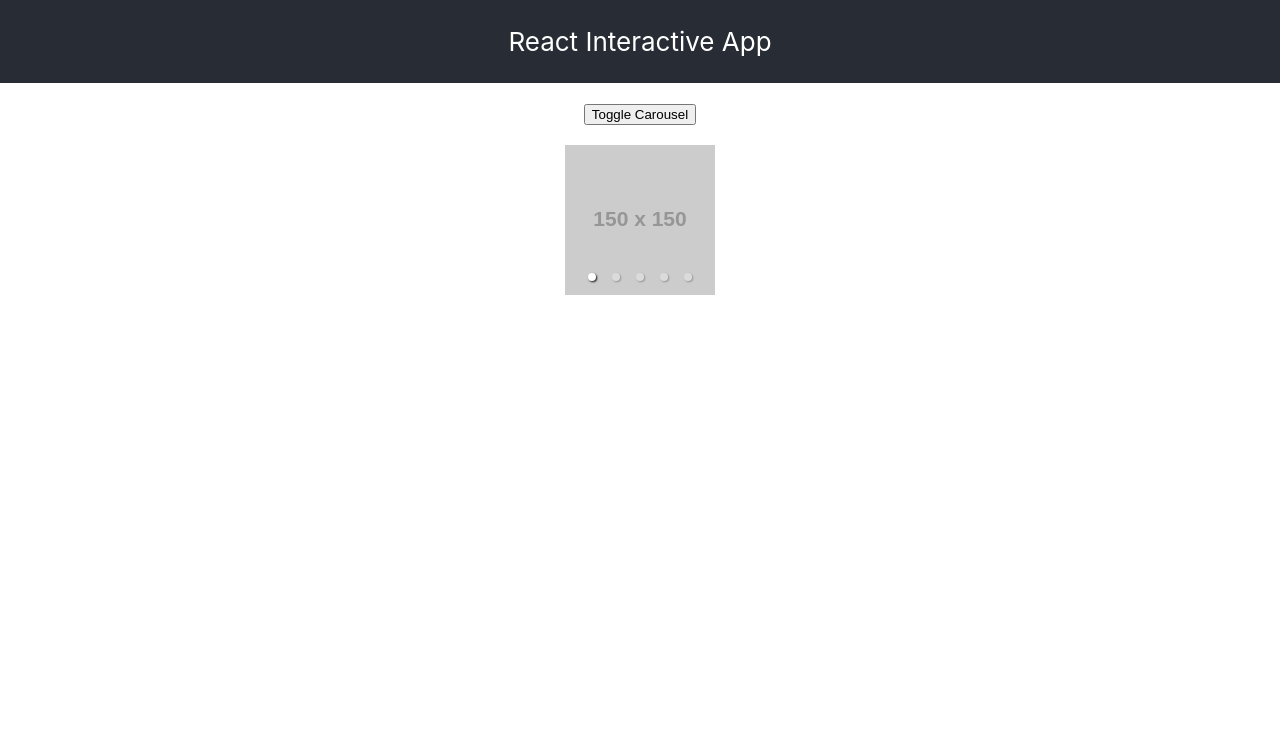
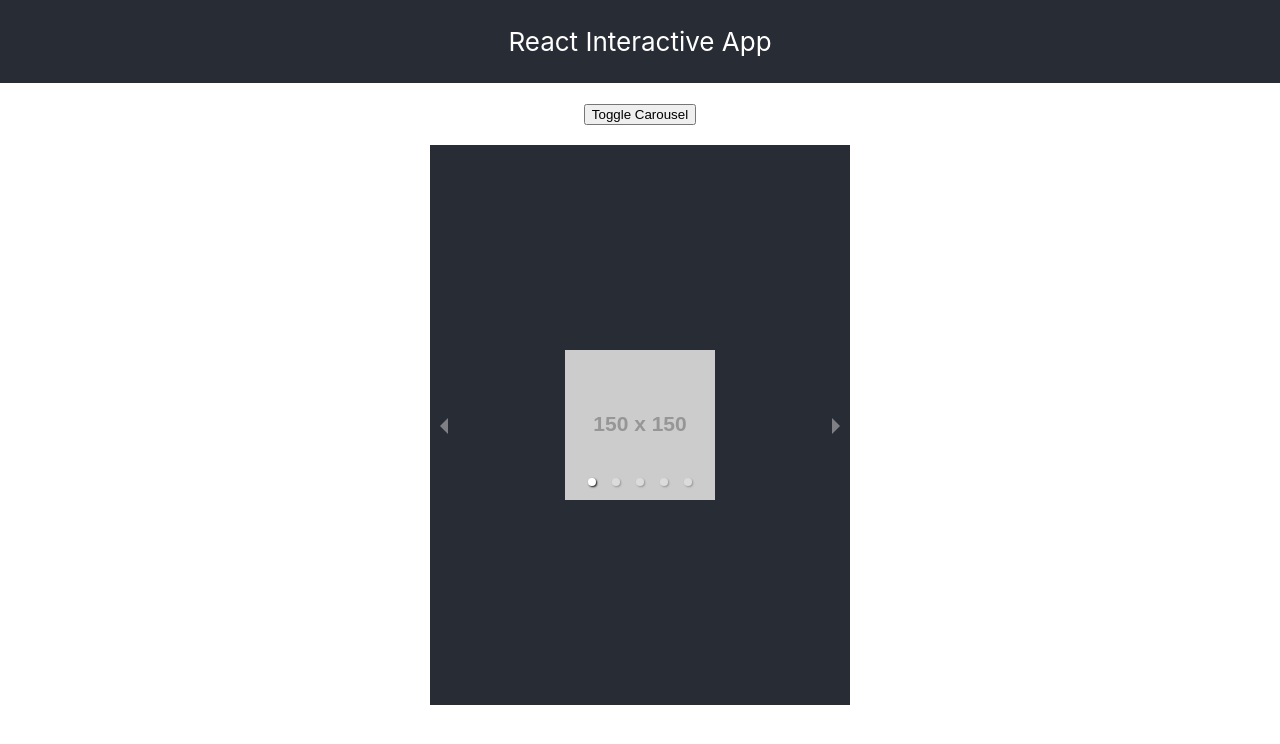
Before and after one commit to mcs2515/react-interactive-app, a React (Create React App) app: page / in a window 1280 px wide. Both pictures are taken after a click on the button "Toggle Carousel". Shown: the top 744 px of the page. Built offline with nearby package versions, Linux system fonts and the light colour scheme.

Commit message:
added content div and css tweaking

```diff
--- a/src/App.js
+++ b/src/App.js
@@ -12,7 +12,7 @@ function App() {
         <p>React Interactive App</p>
       </header>
       <button onClick={carouselClickHandler}>Toggle Carousel</button>
-      {showCarousel ? <ImageCarousel /> : null}
+      <div className="App-Content">{showCarousel ? <ImageCarousel /> : null}</div>
     </div>
   );
 }
--- a/src/Carousel.js
+++ b/src/Carousel.js
@@ -13,19 +13,19 @@ export default function ImageCarousel() {
         infiniteLoop={true}
         showStatus={false}
       >
-        <div>
+        <div className="imageContainer">
           <img alt="" src="https://via.placeholder.com/150" />
         </div>
-        <div>
+        <div className="imageContainer">
           <img alt="" src="https://via.placeholder.com/350x600" />
         </div>
-        <div>
+        <div className="imageContainer">
           <img alt="" src="https://via.placeholder.com/1200x900" />
         </div>
-        <div>
+        <div className="imageContainer">
           <img alt="" src="https://via.placeholder.com/835x1000" />
         </div>
-        <div>
+        <div className="imageContainer">
           <img alt="" src="https://via.placeholder.com/1600x600" />
         </div>
       </Carousel>
--- a/src/css/App.css
+++ b/src/css/App.css
@@ -12,3 +12,13 @@
   color: white;
   margin-bottom: 20px;
 }
+
+.App-Content {
+  position: relative;
+  margin: 0 auto;
+  max-width: 40vw;
+  max-height: 70vh;
+  background-color: #282c34;
+  aspect-ratio: 0.75;
+  margin-top: 20px;
+}
--- a/src/css/Carousel.css
+++ b/src/css/Carousel.css
@@ -1,16 +1,15 @@
 #carouselContainer {
   margin: 0 auto;
-  width: 50%;
+  height: 100%;
   display: flex;
   align-items: center;
   justify-content: center;
-  margin-top: 20px;
 }
 
 .carousel .imageContainer {
   position: relative;
   margin: 0 auto;
-  width: 100%;
+  height: 100%;
 }
 
 .carousel .slide img {
@@ -18,4 +17,5 @@
   width: auto;
   max-height: 100%;
   height: auto;
+  vertical-align: top;
 }
```
